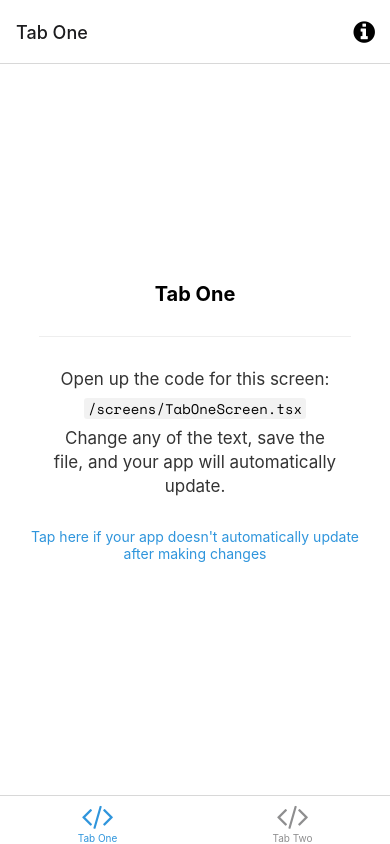
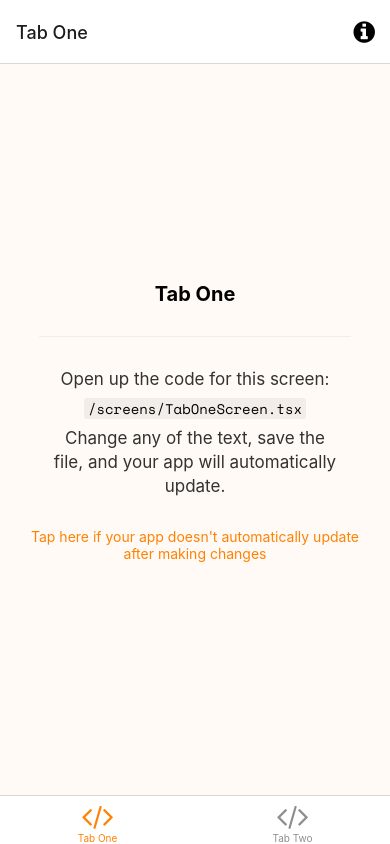
Before and after one commit to LukePetko/TravelSafe, a React Native app: screen /TabOne in a window 390 px wide. Built offline with nearby package versions, Linux system fonts and the light colour scheme; what expo-linking would draw is missing.

Commit message:
updating color schemes

```diff
--- a/constants/Colors.ts
+++ b/constants/Colors.ts
@@ -1,10 +1,10 @@
-const tintColorLight = '#2f95dc';
-const tintColorDark = '#fff';
+const tintColorLight = '#FF8205';
+const tintColorDark = '#FF8205';
 
 export default {
   light: {
     text: '#000',
-    background: '#fff',
+    background: '#FFFAF5',
     tint: tintColorLight,
     tabIconDefault: '#ccc',
     tabIconSelected: tintColorLight,
```
